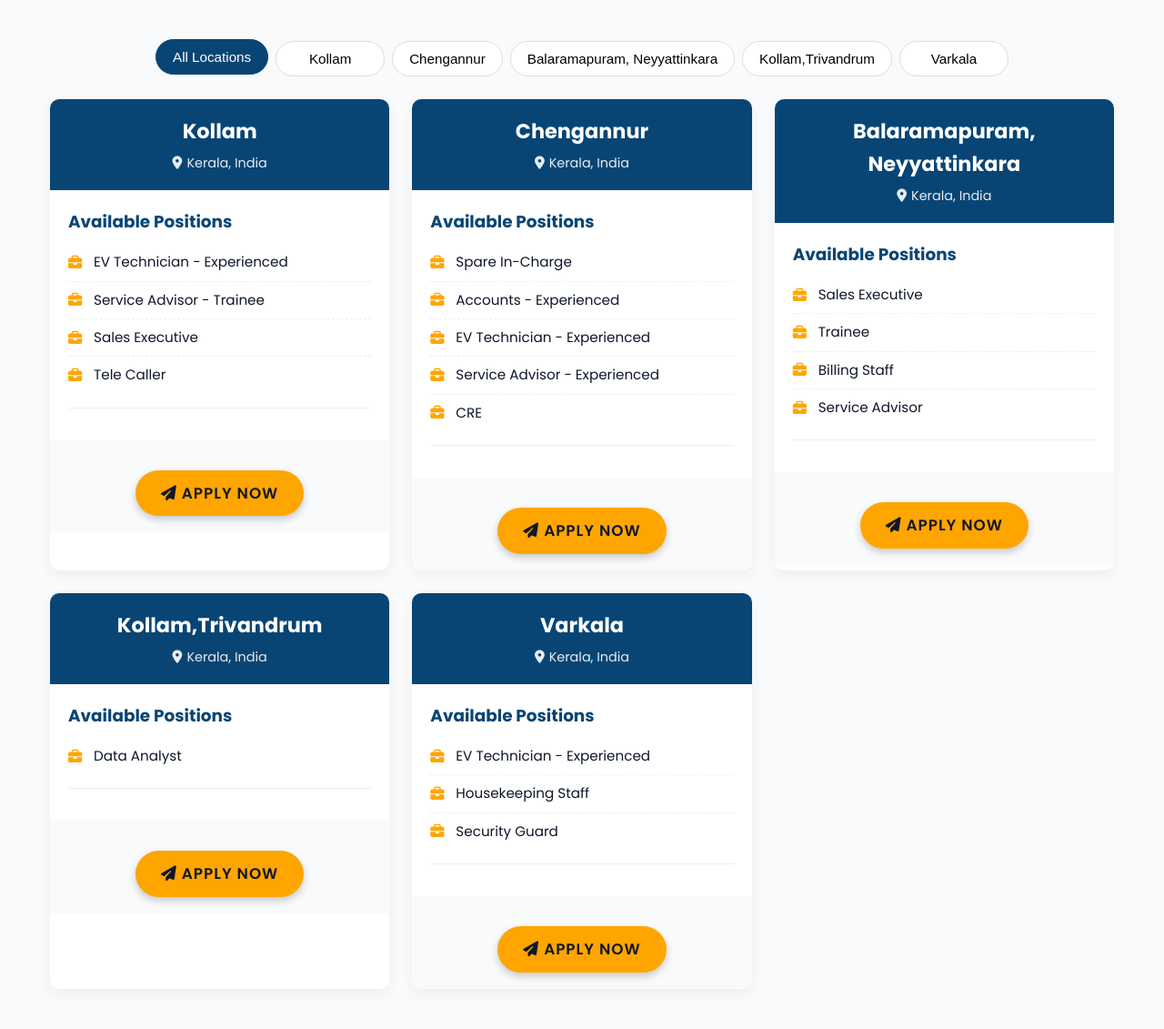
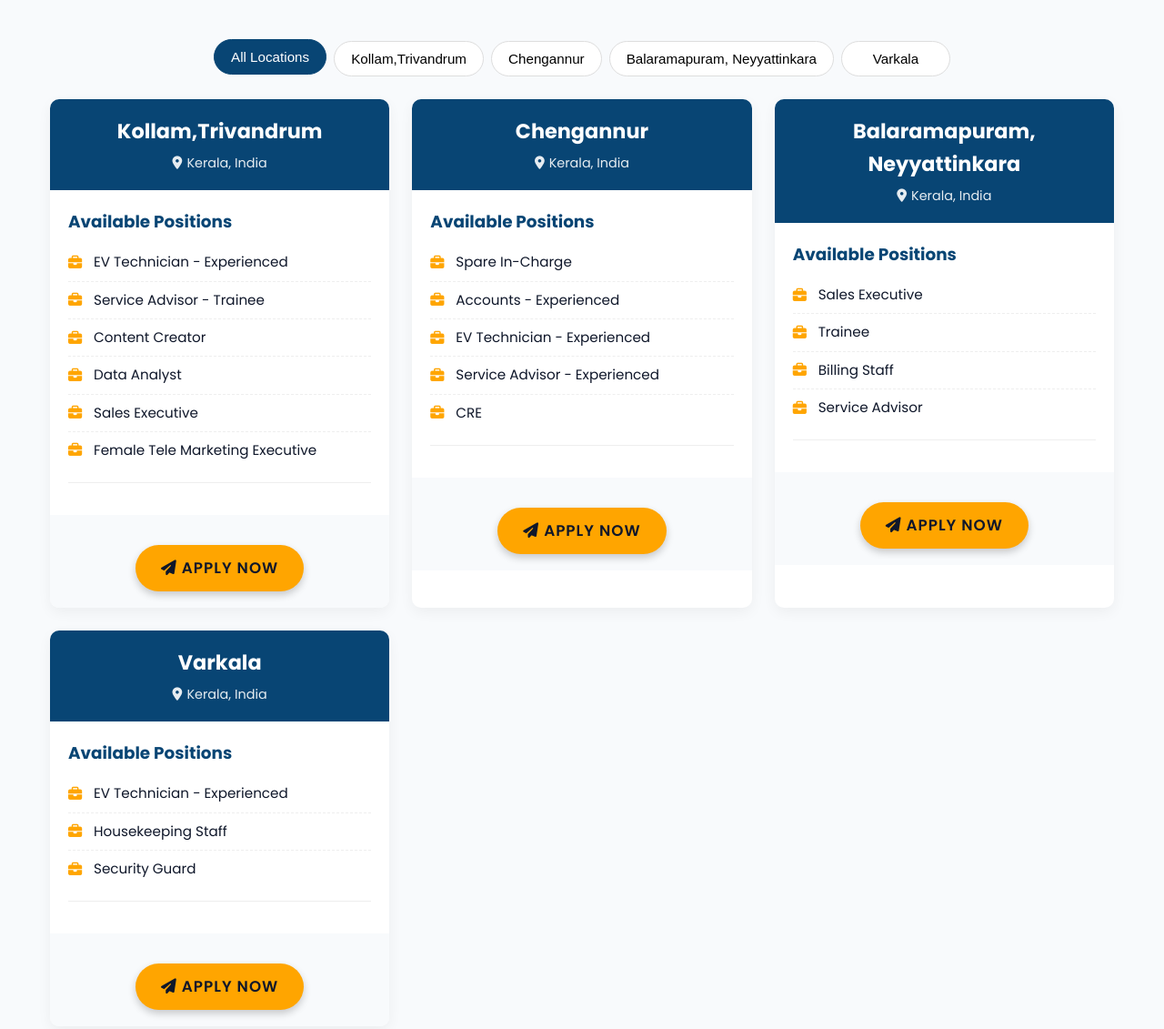
Before and after one commit to hrms46/PP-65, a plain HTML site: page index.html in a window 1280 px wide. Shown: the part 2546-3677 px from the top of the page at 91% size. Drawn offline with Linux system fonts and the light colour scheme.

Commit message:
NEW ADD BRANCH

```diff
--- a/index.html
+++ b/index.html
@@ -945,18 +945,17 @@
 
         <div class="location-filter">
             <button class="filter-btn active" data-location="all">All Locations</button>
-            <button class="filter-btn" data-location="kollam">Kollam</button>
+            <button class="filter-btn" data-location="kollam">Kollam,Trivandrum</button>
             <button class="filter-btn" data-location="chengannur">Chengannur</button>
             <button class="filter-btn" data-location="balaramapuram">Balaramapuram, Neyyattinkara</button>
-            <button class="filter-btn" data-location="Kollam,Trivandrum">Kollam,Trivandrum</button>
             <button class="filter-btn" data-location="varkala">Varkala</button>
         </div>
 
         <div class="jobs-container">
-            <!-- Kollam Jobs -->
+            <!-- Kollam,Trivandrum Jobs -->
             <div class="job-card" data-location="kollam">
                 <div class="job-header">
-                    <h3>Kollam</h3>
+                    <h3>Kollam,Trivandrum</h3>
                     <div class="job-location">
                         <i class="fas fa-map-marker-alt"></i>
                         <span>Kerala, India</span>
@@ -968,8 +967,10 @@
                         <ul class="job-positions-list">
                             <li><i class="fas fa-briefcase"></i> EV Technician - Experienced</li>
                             <li><i class="fas fa-briefcase"></i> Service Advisor - Trainee</li>
+                            <li><i class="fas fa-briefcase"></i> Content Creator </li>
+                            <li><i class="fas fa-briefcase"></i> Data Analyst </li>
                             <li><i class="fas fa-briefcase"></i> Sales Executive </li>
-                            <li><i class="fas fa-briefcase"></i> Tele Caller</li>
+                            <li><i class="fas fa-briefcase"></i> Female Tele Marketing Executive</li>
                         </ul>
                     </div>
                 </div>
@@ -1025,30 +1026,6 @@
                             <li><i class="fas fa-briefcase"></i> Trainee</li>
                             <li><i class="fas fa-briefcase"></i> Billing Staff</li>
                             <li><i class="fas fa-briefcase"></i> Service Advisor</li>
-                        </ul>
-                    </div>
-                </div>
-                <div class="job-footer">
-                    <a href="https://docs.google.com/forms/d/e/1FAIpQLScSIJj_403mQ-cR_o30e7COExq79Ua3etjtFJwy8AvRCnQjMg/viewform?usp=dialog" class="cta-button" target="_blank">
-                        <i class="fas fa-paper-plane"></i> Apply Now
-                    </a>
-                </div>
-            </div>
-
-            <!-- "Kollam,Trivandrum Jobs" -->
-            <div class="job-card" data-location="Trivandrum">
-                <div class="job-header">
-                    <h3>Kollam,Trivandrum</h3>
-                    <div class="job-location">
-                        <i class="fas fa-map-marker-alt"></i>
-                        <span>Kerala, India</span>
-                    </div>
-                </div>
-                <div class="job-body">
-                    <div class="job-position">
-                        <h4>Available Positions</h4>
-                        <ul class="job-positions-list">
-                            <li><i class="fas fa-briefcase"></i> Data Analyst</li>
                         </ul>
                     </div>
                 </div>
```
